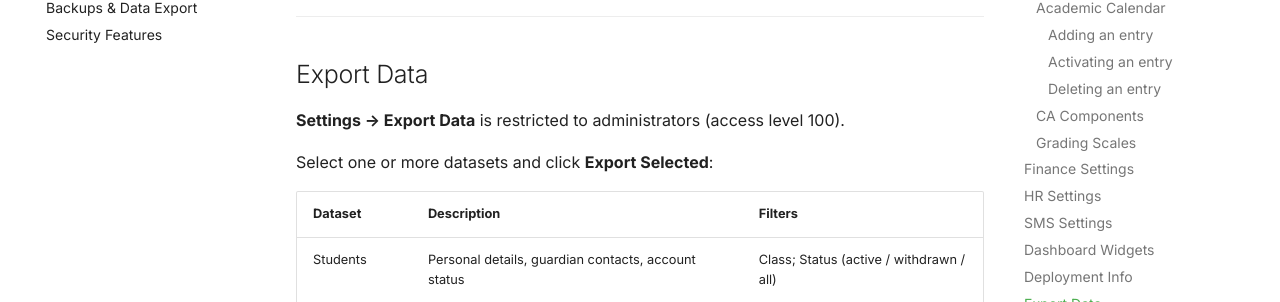
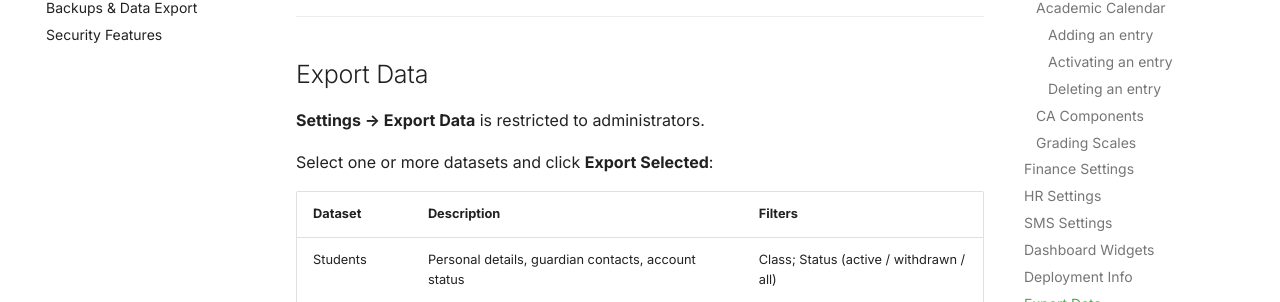
Before and after one commit to dtechghana/serp-global-docs, an MkDocs documentation site: the page built from docs/administration/settings.md, in a window 1280 px wide and 900 px high, scrolled down 3993 px. Shown: the part 202-504 px from the top of the window. Built offline with MkDocs 1.6.1 and Material for MkDocs 9.7.7, drawn with Linux system fonts in a browser that asks for light colours.

Commit message:
Remove numeric access-level mentions from settings docs
Two spots named "access level 100" explicitly -- an established
convention for this customer-facing docs site is to never surface
internal numeric access levels. Both already correctly describe who
has access ("administrator access" / "administrators"); the parenthetical
numeric callout was the only issue.

Co-Authored-By: Claude Sonnet 5 <noreply@anthropic.com>
Claude-Session: https://claude.ai/code/session_01JyHSh8kbb7sSmFqEVacAH4

```diff
--- a/docs/administration/settings.md
+++ b/docs/administration/settings.md
@@ -51,7 +51,7 @@ Click **Activate** on any row. The Active Calendars panel refreshes instantly an
 Click the trash icon on a row and confirm. Two restrictions apply:
 
 - An **active** entry cannot be deleted — activate a different entry first, then delete the old one.
-- The delete button is only shown to users with **administrator access** (access level 100).
+- The delete button is only shown to users with **administrator access**.
 
 ### CA Components
 
@@ -124,7 +124,7 @@ This page is useful for verifying configuration after setup or after an update.
 
 ## Export Data
 
-**Settings → Export Data** is restricted to administrators (access level 100).
+**Settings → Export Data** is restricted to administrators.
 
 Select one or more datasets and click **Export Selected**:
 
```
